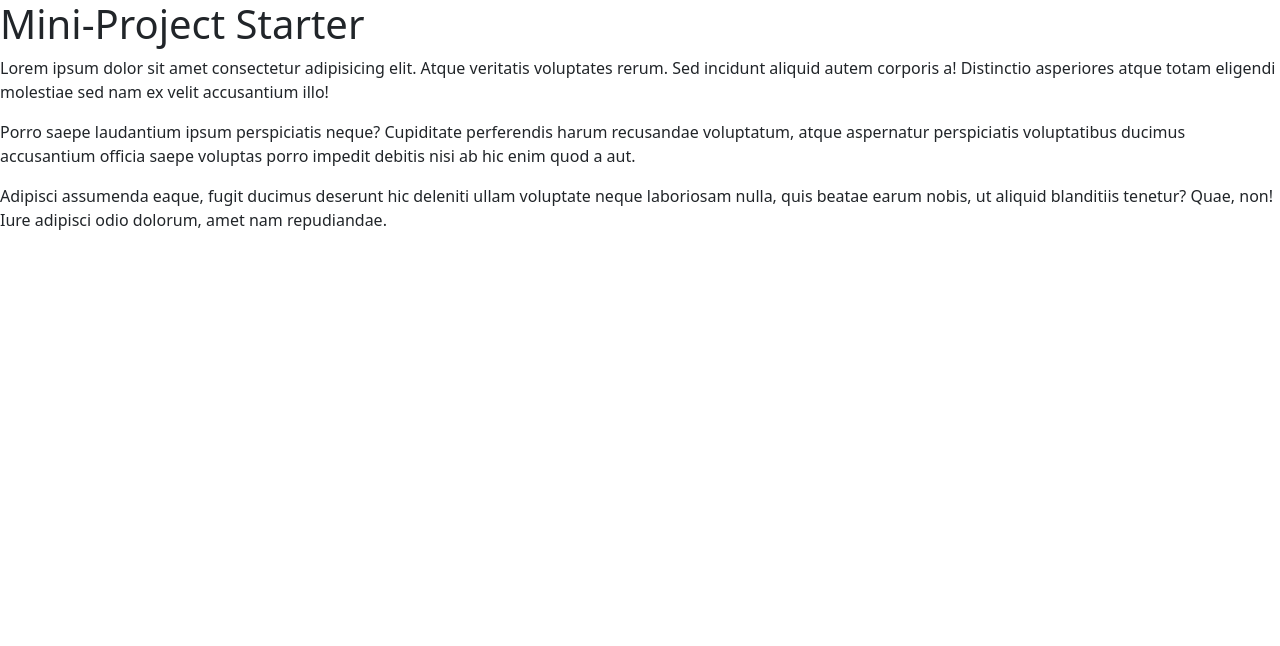
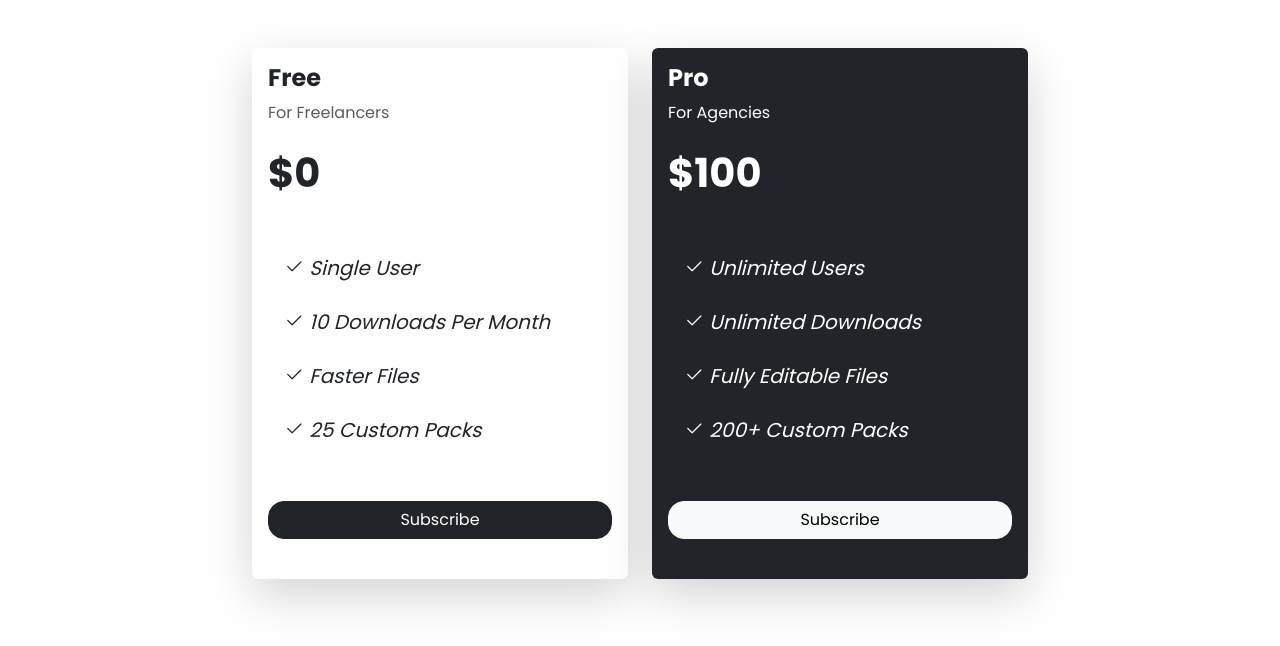
Before and after one commit to silviolimeirawork-gif/mini-project-bootstrap, a plain HTML site: page index.html in a window 1280 px wide. Drawn offline with nearby package versions, Linux system fonts and the light colour scheme.

Commit message:
Pricing Cards

```diff
--- a/css/style.css
+++ b/css/style.css
@@ -0,0 +1,9 @@
+body {
+    font-family: 'Poppins', sans-serif;
+}
+
+@media(min-width: 800px) {
+    .container {
+        width: 800px;
+    }
+}
--- a/index.html
+++ b/index.html
@@ -4,15 +4,65 @@
     <meta charset="UTF-8" />
     <meta http-equiv="X-UA-Compatible" content="IE=edge" />
     <meta name="viewport" content="width=device-width, initial-scale=1.0" />
+    <link rel="preconnect" href="https://fonts.googleapis.com">
+    <link rel="preconnect" href="https://fonts.gstatic.com" crossorigin>
+    <link href="https://fonts.googleapis.com/css2?family=Poppins:wght@300;400;600;700&display=swap" rel="stylesheet">
+    <link rel="stylesheet" href="https://cdn.jsdelivr.net/npm/bootstrap-icons@1.13.1/font/bootstrap-icons.min.css">
     <link rel="stylesheet" href="css/bootstrap.min.css" />
     <link rel="stylesheet" href="css/style.css" />
-    <title>Mini-Project Starter</title>
+    <title>Pricing Cards</title>
   </head>
   <body>
-    <h1>Mini-Project Starter</h1>
-    <p class="p">Lorem ipsum dolor sit amet consectetur adipisicing elit. Atque veritatis voluptates rerum. Sed incidunt aliquid autem corporis a! Distinctio asperiores atque totam eligendi molestiae sed nam ex velit accusantium illo!</p>
-    <p class="p">Porro saepe laudantium ipsum perspiciatis neque? Cupiditate perferendis harum recusandae voluptatum, atque aspernatur perspiciatis voluptatibus ducimus accusantium officia saepe voluptas porro impedit debitis nisi ab hic enim quod a aut.</p>
-    <p class="p">Adipisci assumenda eaque, fugit ducimus deserunt hic deleniti ullam voluptate neque laboriosam nulla, quis beatae earum nobis, ut aliquid blanditiis tenetur? Quae, non! Iure adipisci odio dolorum, amet nam repudiandae.</p>
+    <div class="container">
+      <div class="row mt-5">
+        <div class="col-md-6">
+          <!-- Card 1-->
+          <div class="card roudend-4 shadow-lg border-0 mb-5">
+            <div class="card-body">
+              <div>
+                <h4 class="fw-bold">Free</h4>
+                <p class="text-muted">For Freelancers</p>
+              </div>
+              <h2 class="fs-1 fw-bold mt-4 mb-5">$0</h2>
+              <ul class="list-group list-group-flush fs-5 mb-5 vstack gap-2">
+                <li class="list-group-item border-0"><i class="bi bi-check2"> Single User</i></li>
+                <li class="list-group-item border-0"><i class="bi bi-check2"> 10 Downloads Per Month</i></li>
+                <li class="list-group-item border-0"><i class="bi bi-check2"> Faster Files</i></li>
+                <li class="list-group-item border-0"><i class="bi bi-check2"> 25 Custom Packs</i></li>
+              </ul>
+              <div class="d-grid">
+                <button class="btn btn-dark rounded-4 mb-4">
+                  Subscribe
+                </button>
+              </div>
+            </div>
+          </div>
+        </div>
+        <div class="col-md-6">
+          <!-- Card 2-->
+          <div class="card text-bg-dark roudend-4 shadow-lg border-0 mb-5">
+            <div class="card-body">
+              <div>
+                <h4 class="fw-bold">Pro</h4>
+                <p class="text-white">For Agencies</p>
+              </div>
+              <h2 class="fs-1 fw-bold mt-4 mb-5">$100</h2>
+              <ul class="list-group list-group-flush fs-5 mb-5 vstack gap-2">
+                <li class="list-group-item border-0 text-bg-dark"><i class="bi bi-check2"> Unlimited Users</i></li>
+                <li class="list-group-item border-0 text-bg-dark"><i class="bi bi-check2"> Unlimited Downloads</i></li>
+                <li class="list-group-item border-0 text-bg-dark"><i class="bi bi-check2"> Fully Editable Files</i></li>
+                <li class="list-group-item border-0 text-bg-dark"><i class="bi bi-check2"> 200+ Custom Packs</i></li>
+              </ul>
+              <div class="d-grid">
+                <button class="btn btn-light rounded-4 mb-4">
+                  Subscribe
+                </button>
+              </div>
+            </div>
+          </div>
+        </div>
+      </div>
+    </div>
     <script src="js/bootstrap.bundle.min.js"></script>
   </body>
 </html>
```
